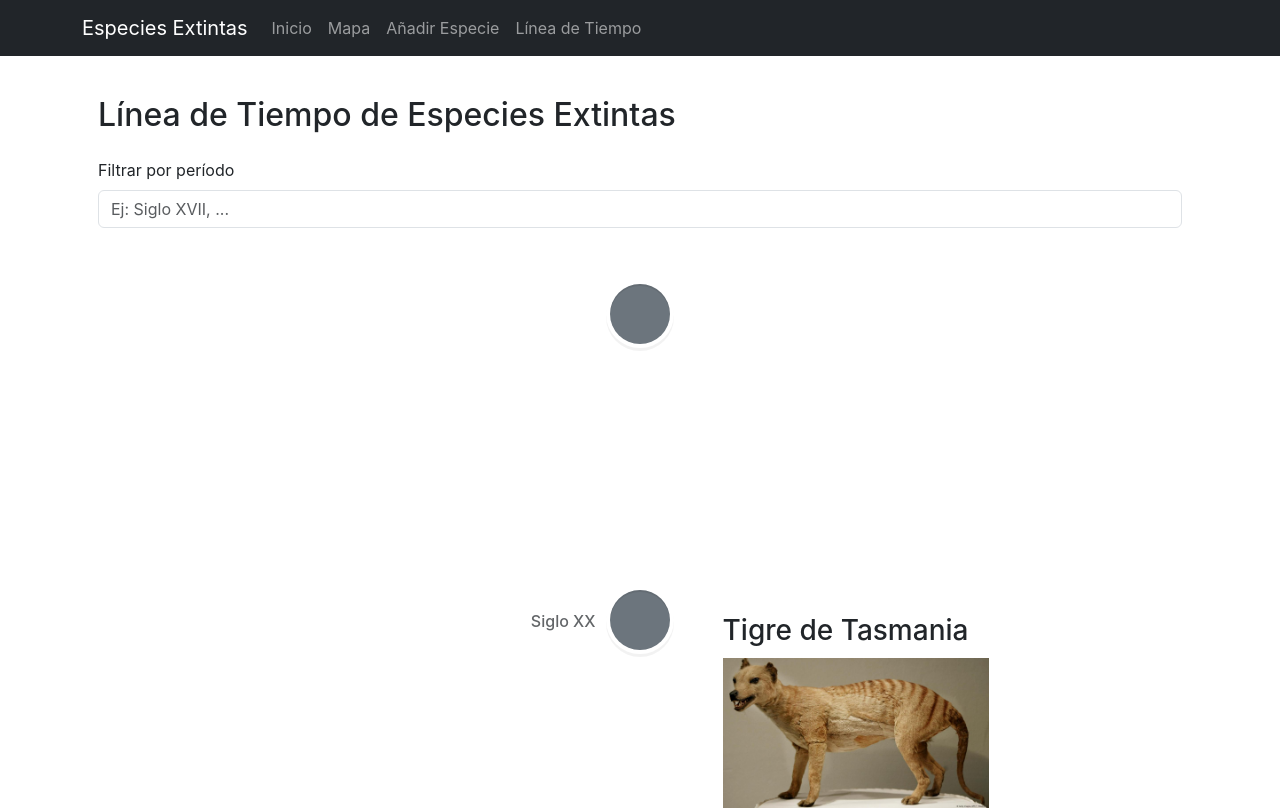
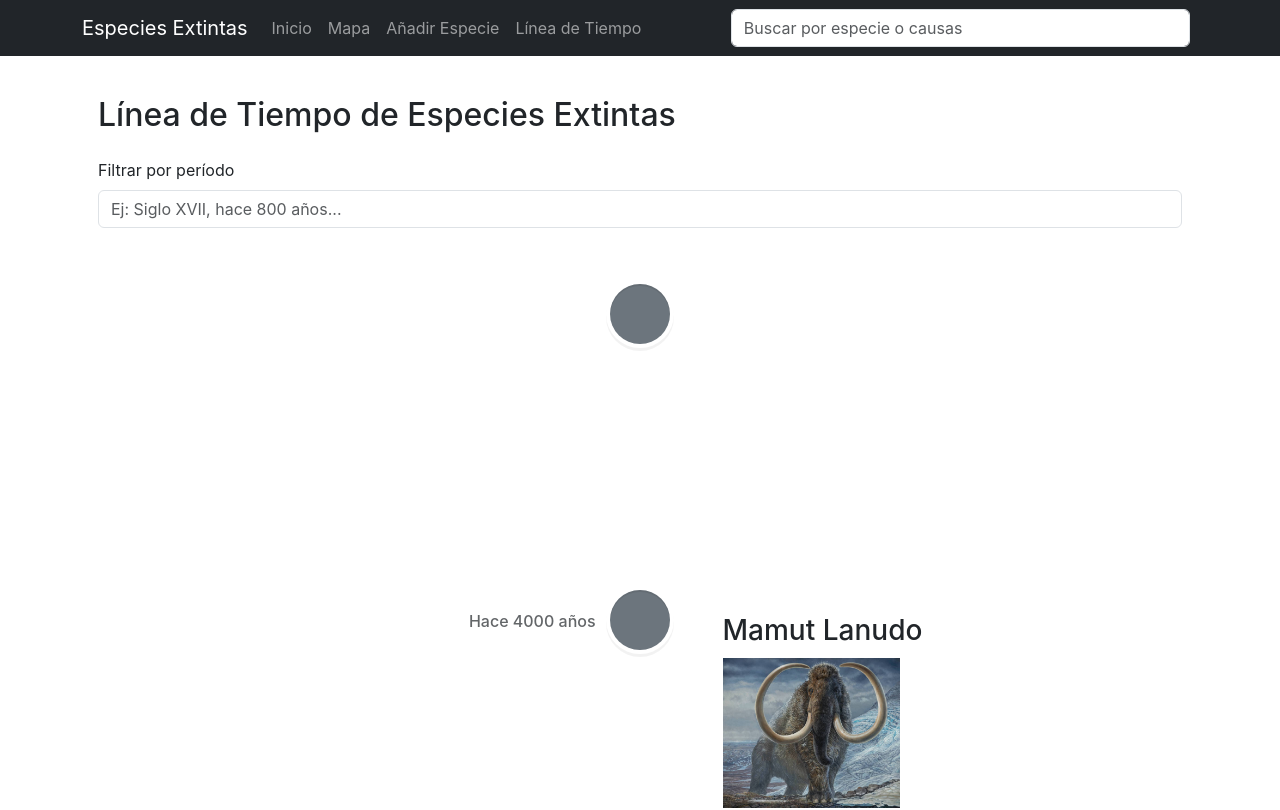
Before and after one commit to Danitinhg/Especies-extintas, a React (Create React App) app: page /linea in a window 1280 px wide. Shown: the top 810 px of the page. Built offline with nearby package versions, Linux system fonts and the light colour scheme.

Commit message:
Añadido del mapa, barra de busqueda en el navbar y arreglo de detalles. La línea temporal funciona correctamente

```diff
--- a/package.json
+++ b/package.json
@@ -10,7 +10,7 @@
     "react": "^18.2.0",
     "react-bootstrap": "^2.10.10",
     "react-dom": "^18.2.0",
-    "react-leaflet": "^5.0.0",
+    "react-leaflet": "^4.2.1",
     "react-router-dom": "^7.6.0",
     "react-scripts": "5.0.1",
     "react-vertical-timeline-component": "^3.5.3",
--- a/src/App.js
+++ b/src/App.js
@@ -1,15 +1,18 @@
-import { BrowserRouter as Router, Routes, Route } from 'react-router-dom';
-import { Container, Navbar, Nav } from 'react-bootstrap';
+import { BrowserRouter as Router, Routes, Route, Link } from 'react-router-dom';
+import { Container, Navbar, Nav, Form, FormControl } from 'react-bootstrap';
 
 import Principal from './componentes/Principal';
 import DetalleEspecie from './componentes/DetalleEspecie';
 import AnadirEspecieForm from './componentes/AnadirEspecieForm';
 import Mapa from './componentes/Mapa';
 import LineaTiempo from './componentes/LineaTiempo';
-
 import { EspeciesProvider } from './context/EspeciesContext';
+import { useState } from 'react';
 
 function App() {
+
+  const [filtroNav, setFiltroNav] = useState('');
+
   return (
     <EspeciesProvider>
       <Router>
@@ -19,18 +22,21 @@ function App() {
             <Navbar.Toggle aria-controls="basic-navbar-nav" />
             <Navbar.Collapse id="basic-navbar-nav">
               <Nav className="me-auto">
-                <Nav.Link href="/">Inicio</Nav.Link>
-                <Nav.Link href="/mapa">Mapa</Nav.Link>
-                <Nav.Link href="/nueva">Añadir Especie</Nav.Link>
-                <Nav.Link href="/linea">Línea de Tiempo</Nav.Link>
+                <Nav.Link as={Link} to="/">Inicio</Nav.Link>
+                <Nav.Link as={Link} to="/mapa">Mapa</Nav.Link>
+                <Nav.Link as={Link} to="/nueva">Añadir Especie</Nav.Link>
+                <Nav.Link as={Link} to="/linea">Línea de Tiempo</Nav.Link>
               </Nav>
+              <Form className="d-flex w-50">
+                <FormControl type="search" placeholder="Buscar por especie o causas" className='me-2' aria-label='Search' value={filtroNav} onChange={(e) => setFiltroNav(e.target.value)}/>
+              </Form>
             </Navbar.Collapse>
           </Container>
         </Navbar>
 
         <Container className="mt-4">
           <Routes>
-            <Route path="/" element={<Principal />} />
+            <Route path="/" element={<Principal filtroNav={filtroNav} />} />
             <Route path="/especie/:id" element={<DetalleEspecie />} />
             <Route path="/nueva" element={<AnadirEspecieForm />} />
             <Route path="/mapa" element={<Mapa />} />
--- a/src/componentes/LineaTiempo.js
+++ b/src/componentes/LineaTiempo.js
@@ -9,13 +9,49 @@ const LineaTiempo = () => {
   const [filtroPeriodo, setFiltroPeriodo] = useState('');
 
   const imgURL = (imagen) => {
-  if (!imagen) return '';
-  if (imagen.startsWith('http') || imagen.startsWith('data:') || imagen.startsWith('blob:')) return imagen;
-  return `/imagenes/${imagen}`;
+    if (!imagen) return '';
+    if (imagen.startsWith('http') || imagen.startsWith('data:') || imagen.startsWith('blob:')) return imagen;
+    return `/imagenes/${imagen}`;
   };
 
   const especiesFiltradas = especies.filter(e =>
     e.periodo?.toLowerCase().includes(filtroPeriodo.toLowerCase())
+  );
+
+  const obtenerValorOrden = (periodo) => {
+    if (!periodo) return Infinity;
+
+    const lower = periodo.toLowerCase();
+
+    if (lower.includes('hace')) {
+      const match = lower.match(/hace\s+(\d+)(?:\s+mil)?\s*años/);
+      if (match) {
+        const num = parseInt(match[1]);
+        if (lower.includes('mil')) {
+          return -num * 1000;
+        }
+        return -num;
+      }
+    }
+
+    const matchSiglo = lower.match(/siglo\s+(x{0,3}(ix|iv|v?i{0,3}))/i);
+    if (matchSiglo) {
+      const sigloRomano = matchSiglo[1].toUpperCase();
+      const valoresRomanos = {
+        I: 1, II: 2, III: 3, IV: 4, V: 5,
+        VI: 6, VII: 7, VIII: 8, IX: 9,
+        X: 10, XI: 11, XII: 12, XIII: 13,
+        XIV: 14, XV: 15, XVI: 16, XVII: 17,
+        XVIII: 18, XIX: 19, XX: 20, XXI: 21,
+      };
+      return 1000 + (valoresRomanos[sigloRomano] || 9999);
+    }
+
+    return Infinity;
+  };
+
+  const especiesOrdenadas = [...especiesFiltradas].sort((a, b) =>
+    obtenerValorOrden(a.periodo) - obtenerValorOrden(b.periodo)
   );
 
   return (
@@ -26,22 +62,28 @@ const LineaTiempo = () => {
         <Form.Label>Filtrar por período</Form.Label>
         <Form.Control
           type="text"
-          placeholder="Ej: Siglo XVII, ..."
+          placeholder="Ej: Siglo XVII, hace 800 años..."
           value={filtroPeriodo}
-          onChange={(e) => setFiltroPeriodo(e.target.value)}
-        />
+          onChange={(e) => setFiltroPeriodo(e.target.value)}/>
       </Form.Group>
 
       <VerticalTimeline>
-        {especiesFiltradas.map((especie) => (
-          <VerticalTimelineElement key={especie.id} date={especie.periodo} iconStyle={{ background: '#6c757d', color: '#fff' }}>
+        {especiesOrdenadas.map((especie) => (
+          <VerticalTimelineElement
+            key={especie.id}
+            date={especie.periodo}
+            iconStyle={{ background: '#6c757d', color: '#fff' }}>
             <h3 className="vertical-timeline-element-title">{especie.nombre}</h3>
             {especie.imagen && (
-              <img src={imgURL(especie.imagen)} alt={especie.nombre}
+              <img
+                src={imgURL(especie.imagen)}
+                alt={especie.nombre}
                 style={{
                   maxWidth: '100%',
                   maxHeight: '150px',
-                  marginTop: '10px' }}/>
+                  marginTop: '10px'
+                }}
+              />
             )}
           </VerticalTimelineElement>
         ))}
--- a/src/componentes/Mapa.js
+++ b/src/componentes/Mapa.js
@@ -1,10 +1,60 @@
+import { useContext } from 'react';
+import { MapContainer, TileLayer, Marker, Popup } from 'react-leaflet';
+import { Link } from 'react-router-dom';
+import 'leaflet/dist/leaflet.css';
+import L from 'leaflet';
+import { EspeciesContext } from '../context/EspeciesContext';
+
+const ubicacionesHabitat = {
+  "Isla Mauricio": [-20.3484, 57.5522],
+  "Australia, Tasmania": [-42.0409, 146.8087],
+  "Sudáfrica": [-30.5595, 22.9375],
+  "América del Norte": [45.0, -100.0],
+  "Nueva Zelanda": [-40.9006, 174.8860],
+  "Europa, Asia, Norte de África": [47.0, 15.0],
+  "Atlántico Norte": [40.0, -40.0],
+  "Siberia": [65.0, 105.0],
+  "America": [10.0, -70.0],
+  "Estados Unidos, Cuba": [25.0, -81.0],
+  "Río Yangtsé, China": [30.7, 112.3],
+};
+
 const Mapa = () => {
+  const { especies } = useContext(EspeciesContext);
 
-    return (
-        <div>
-            <p>Mapa</p>
-        </div>
-    );
+  delete L.Icon.Default.prototype._getIconUrl;
+  L.Icon.Default.mergeOptions({
+    iconRetinaUrl: require('leaflet/dist/images/marker-icon-2x.png'),
+    iconUrl: require('leaflet/dist/images/marker-icon.png'),
+    shadowUrl: require('leaflet/dist/images/marker-shadow.png'),
+  });
+
+  return (
+    <div style={{ height: '100vh' }}>
+      <MapContainer center={[20, 0]} zoom={2} style={{ height: '100%', width: '100%' }}>
+        <TileLayer
+          attribution='&copy; OpenStreetMap contributors'
+          url="https://{s}.tile.openstreetmap.org/{z}/{x}/{y}.png"
+        />
+
+        {especies.map((especie, index) => {
+          const coords = ubicacionesHabitat[especie.habitat];
+          if (!coords) return null;
+
+          return (
+            <Marker key={index} position={coords}>
+              <Popup>
+                <Link to={`/especie/${especie.id}`}>
+                  <strong>{especie.nombre}</strong><br />
+                </Link>
+                {especie.periodo && <>Extinto: {especie.periodo}</>}<br />
+              </Popup>
+            </Marker>
+          );
+        })}
+      </MapContainer>
+    </div>
+  );
 };
 
 export default Mapa;
--- a/src/componentes/Principal.js
+++ b/src/componentes/Principal.js
@@ -1,9 +1,9 @@
 import React, { useContext, useState } from 'react';
-import { Row, Col, Card, Button, Form } from 'react-bootstrap';
+import { Row, Col, Card, Button, Form, Badge } from 'react-bootstrap';
 import { Link } from 'react-router-dom';
 import { EspeciesContext } from '../context/EspeciesContext';
 
-function Principal() {
+function Principal({ filtroNav }) {
   const { especies, eliminarEspecie } = useContext(EspeciesContext);
   const [filtro, setFiltro] = useState('');
 
@@ -13,9 +13,10 @@ function Principal() {
   return `/imagenes/${imagen}`;
   };
 
-
   const especiesFiltradas = especies.filter(e =>
-    filtro === '' || e.habitat.toLowerCase().includes(filtro.toLowerCase())
+    (filtroNav === '' || e.nombre.toLowerCase().includes(filtroNav.toLowerCase()) || e.causas.some(causa =>
+       causa.toLowerCase().includes(filtroNav.toLowerCase()))) &&
+    (filtro === '' || e.habitat.toLowerCase().includes(filtro.toLowerCase()))
   );
 
   return (
@@ -45,18 +46,31 @@ function Principal() {
                 objectFit: 'contain'
                 }} />
               <Card.Body>
-                <Card.Title>{especie.nombre}</Card.Title>
-                <Card.Text><strong>Hábitat:</strong> {especie.habitat}</Card.Text>
                 <Link to={`/especie/${especie.id}`}>
-                  <Button variant="primary" className="me-2">Detalles</Button>
+                  <Card.Title>{especie.nombre}</Card.Title>
                 </Link>
-                <Button variant="danger" onClick={() => eliminarEspecie(especie.id)}>Eliminar</Button>
+                <Card.Text>
+                    <strong>Causas de extinción:</strong><br />
+                    {especie.causas.map((causa, index) => (
+                      <Badge key={index} bg="danger" className="me-2">{causa}</Badge>
+                    ))}
+                </Card.Text>
+                <Button variant="dark" onClick={() => eliminarEspecie(especie.id)}>Eliminar</Button>
               </Card.Body>
             </Card>
           </Col>
         ))}
       </Row>
-      <button onClick={() => {localStorage.removeItem('especies'); window.location.reload();}}>Restablecer</button>
+      <button onClick={() => {localStorage.removeItem('especies'); window.location.reload();}}
+        style={{
+          position: 'fixed',
+          right: '20px',
+          top: '50%',
+          transform: 'translateY(-50%)',
+          background: 'none',
+          borderRadius: '11px',
+          padding: 0
+         }}><img src="/imagenes/recarg.jpg" alt="Restablecer" style={{ width: '40px', height: '40px', borderRadius: '10px' }} /></button>
     </div>
   );
 }
--- a/src/index.js
+++ b/src/index.js
@@ -5,7 +5,6 @@ import 'react-vertical-timeline-component/style.min.css';
 import 'leaflet/dist/leaflet.css';
 import './index.css';
 import App from './App';
-import reportWebVitals from './reportWebVitals';
 
 const root = ReactDOM.createRoot(document.getElementById('root'));
 root.render(
@@ -17,4 +16,4 @@ root.render(
 // If you want to start measuring performance in your app, pass a function
 // to log results (for example: reportWebVitals(console.log))
 // or send to an analytics endpoint. Learn more: https://bit.ly/CRA-vitals
-reportWebVitals();
+//reportWebVitals();
```
Also changed, not shown: src/componentes/AnadirEspecieForm.js (+6 -6 lines), public/imagenes/recarg.jpg (added), 1 other file (tests, documents, lock files or other folders).
